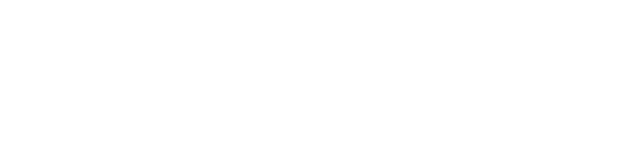
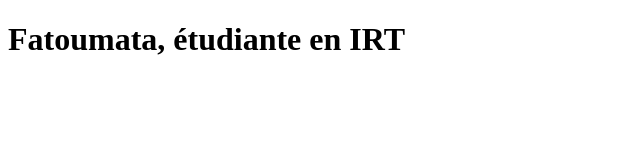
Before and after one commit to dramefatou033/mon-cv, a plain HTML site: page index.html in a window 1280 px wide. Shown: the whole page, without its empty margins (0-640 px from the left). Drawn offline with Linux system fonts and the light colour scheme.

Commit message:
mise en place de la section titre

```diff
--- a/index.html
+++ b/index.html
@@ -10,6 +10,7 @@
 
   <!-- TITRE -->
 
+  <h1>Fatoumata, étudiante en IRT</h1>
   <!-- DESCRIPTION -->
 
   <!-- FORMATIONS -->
```
